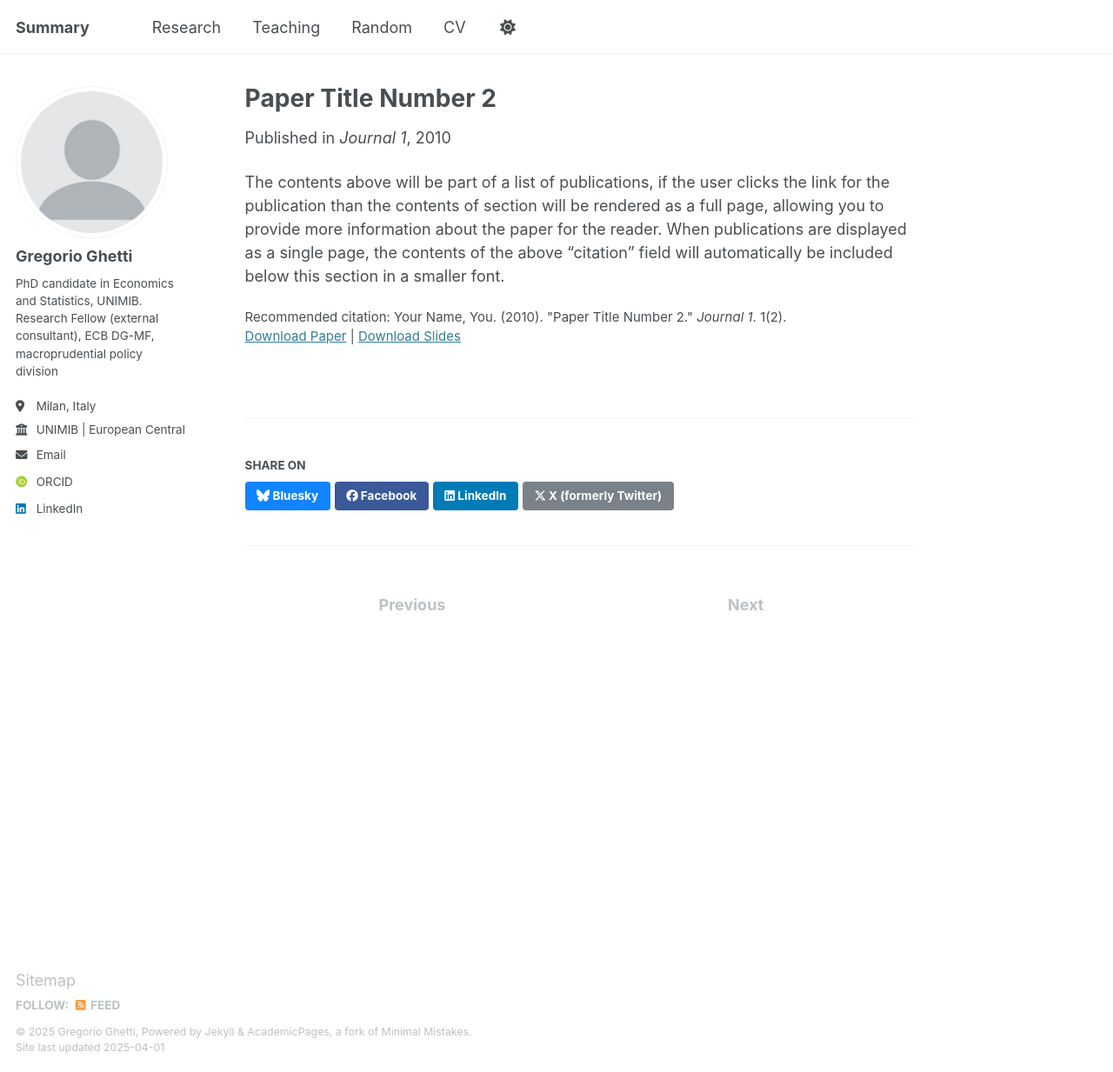
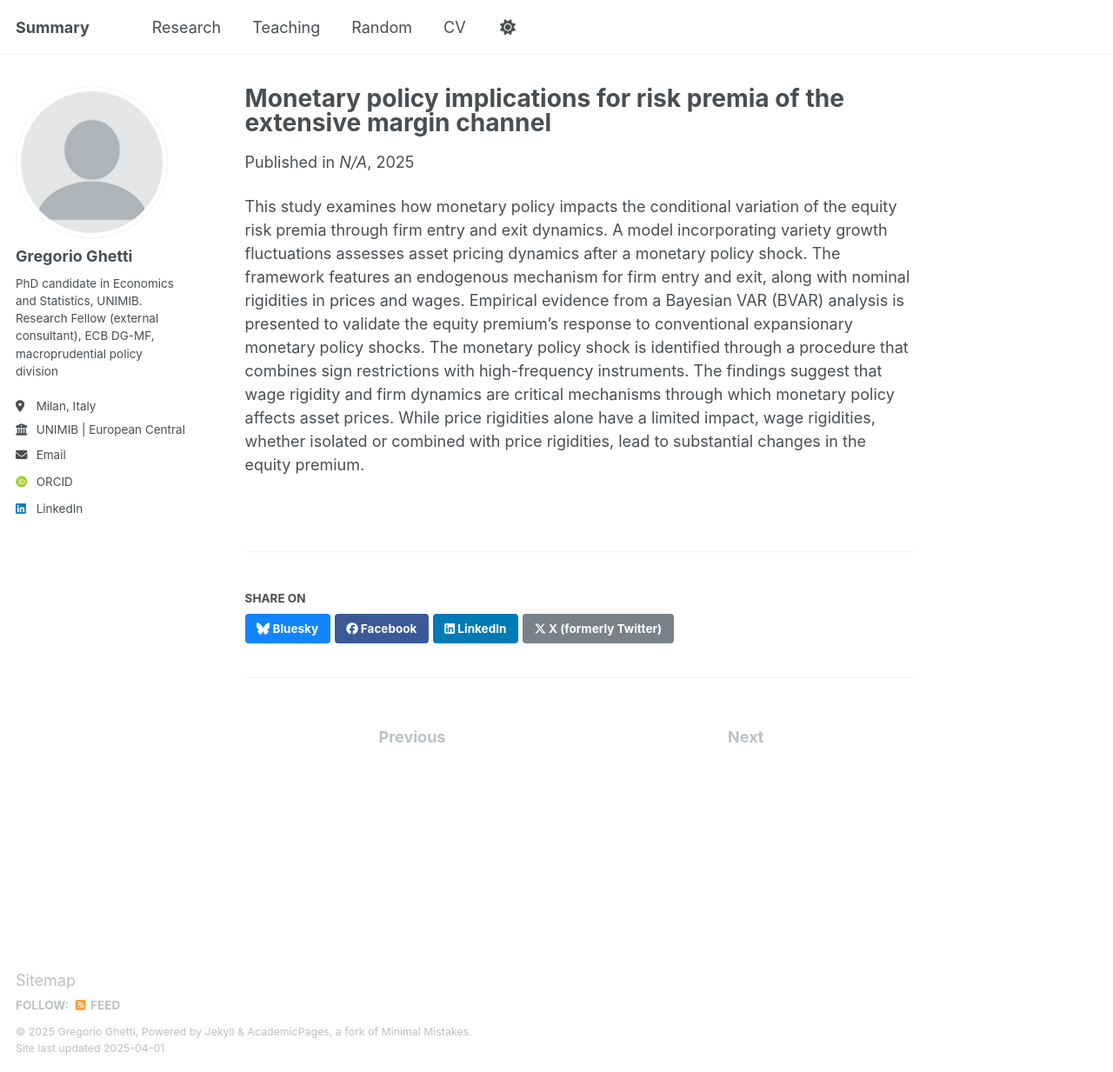
Before and after one commit to GregGh95/GregGh95.github.io, a Jekyll site: the page built from _publications/2010-10-01-paper-title-number-2.md, in a window 1280 px wide and 1233 px high. Shown: the whole window at 87% size. Built offline with Jekyll 4.4.1, drawn with Linux system fonts in a browser that asks for light colours; some web fonts are replaced.

Commit message:
Update 2010-10-01-paper-title-number-2.md

```diff
--- a/_publications/2010-10-01-paper-title-number-2.md
+++ b/_publications/2010-10-01-paper-title-number-2.md
@@ -1,14 +1,14 @@
 ---
-title: "Paper Title Number 2"
+title: "Monetary policy implications for risk premia of the extensive margin channel"
 collection: publications
 category: manuscripts
-permalink: /publication/2010-10-01-paper-title-number-2
-excerpt: 'This paper is about the number 2. The number 3 is left for future work.'
-date: 2010-10-01
-venue: 'Journal 1'
-slidesurl: 'http://academicpages.github.io/files/slides2.pdf'
-paperurl: 'http://academicpages.github.io/files/paper2.pdf'
-citation: 'Your Name, You. (2010). &quot;Paper Title Number 2.&quot; <i>Journal 1</i>. 1(2).'
+permalink: #/publication/2010-10-01-paper-title-number-2
+excerpt: 'Based on PhD thesis - Chapter 2'
+date: 2025-01-01
+venue: 'N/A'
+slidesurl: #'http://academicpages.github.io/files/slides2.pdf'
+paperurl: #'http://academicpages.github.io/files/paper2.pdf'
+citation: #'Your Name, You. (2010). &quot;Paper Title Number 2.&quot; <i>Journal 1</i>. 1(2).'
 ---
 
-The contents above will be part of a list of publications, if the user clicks the link for the publication than the contents of section will be rendered as a full page, allowing you to provide more information about the paper for the reader. When publications are displayed as a single page, the contents of the above "citation" field will automatically be included below this section in a smaller font.
+This study examines how monetary policy impacts the conditional variation of the equity risk premia  through firm entry and exit dynamics. A model incorporating variety growth fluctuations assesses asset pricing dynamics after a monetary policy shock. The framework features an endogenous mechanism for firm entry and exit, along with nominal rigidities in prices and wages. Empirical evidence from a Bayesian VAR (BVAR) analysis is presented to validate the equity premium’s response to conventional expansionary monetary policy shocks. The monetary policy shock is identified through a procedure that combines sign restrictions with high-frequency instruments. The findings suggest that wage rigidity and firm dynamics are critical mechanisms through which monetary policy affects asset prices. While price rigidities alone have a limited impact, wage rigidities, whether isolated or combined with price rigidities, lead to substantial changes in the equity premium.
```
